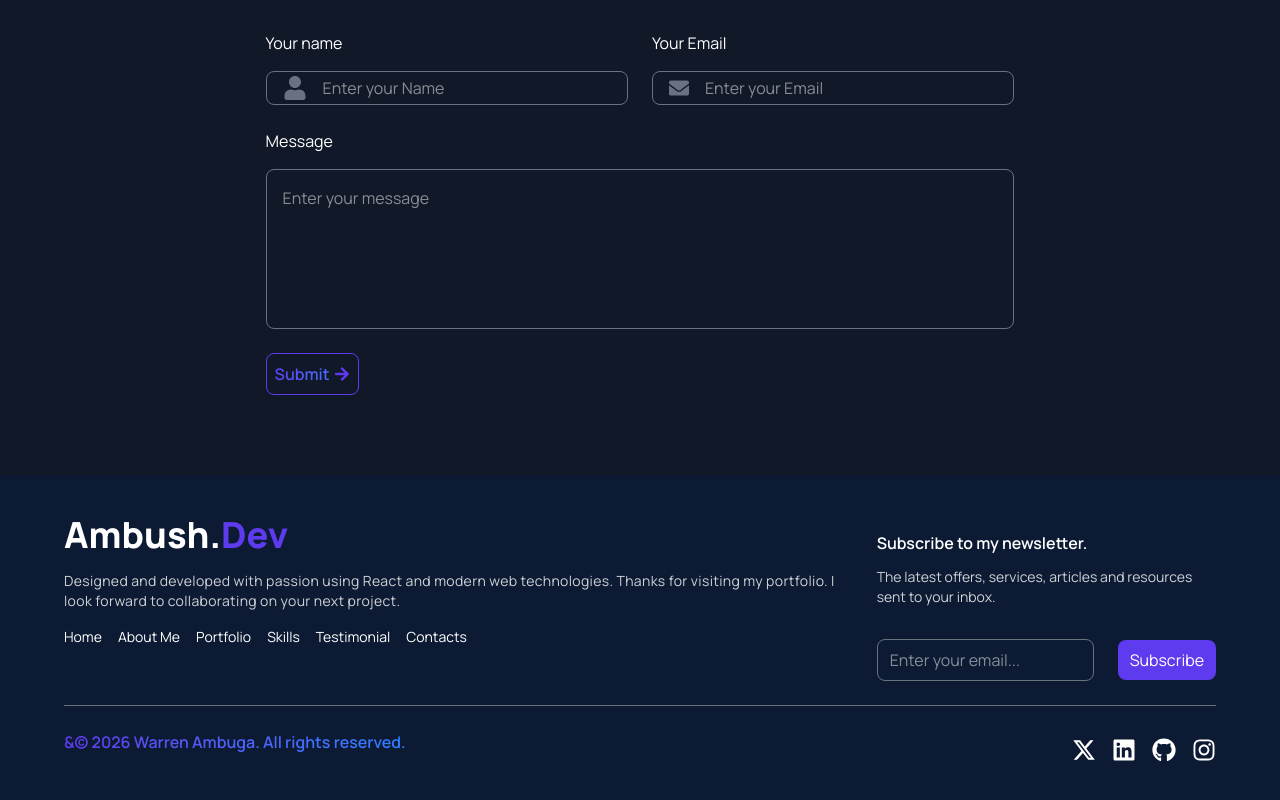
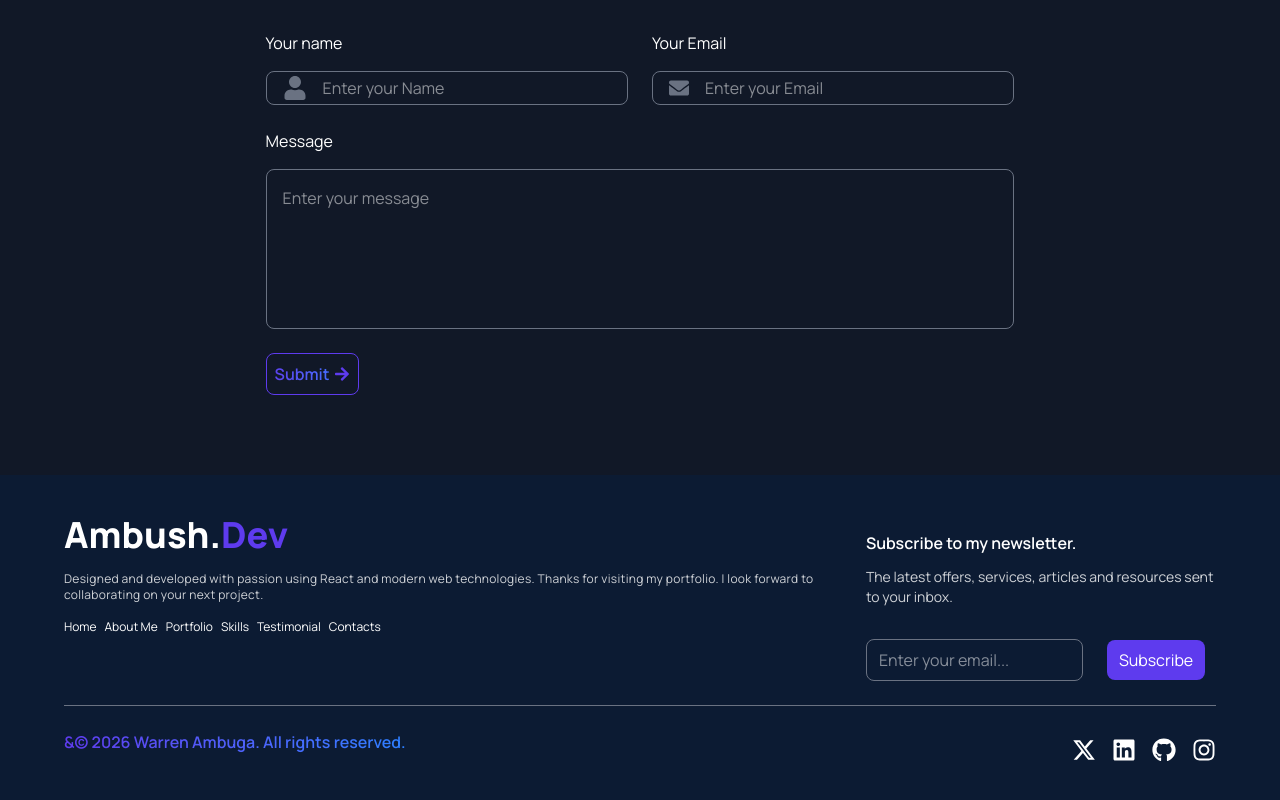
Before and after one commit to Ambush08/my-portfolio, a React (Vite) app in the folder portfolio/: page / in a window 1280 px wide. Shown: the part 4523-5323 px from the top of the page. Built offline with nearby package versions, Linux system fonts and the light colour scheme.

Commit message:
change font size on footer

```diff
--- a/portfolio/src/Components/Footer.jsx
+++ b/portfolio/src/Components/Footer.jsx
@@ -19,7 +19,7 @@ const Footer = () => {
             </Link>
           </div>
 
-          <div className="opacity-80 text-sm tracking-wide lg:text-md">
+          <div className="opacity-80 text-sm tracking-wide text-xs lg:text-md">
             <p>
               Designed and developed with passion using React and modern web
               technologies. Thanks for visiting my portfolio. I look forward to
@@ -27,7 +27,7 @@ const Footer = () => {
             </p>
           </div>
 
-          <ul className="flex  items-center gap-4 text-sm lg:text-md">
+          <ul className="flex  items-center gap-2 text-xs lg:text-md">
             {menu.map((item) => {
               return (
                 <li
```
